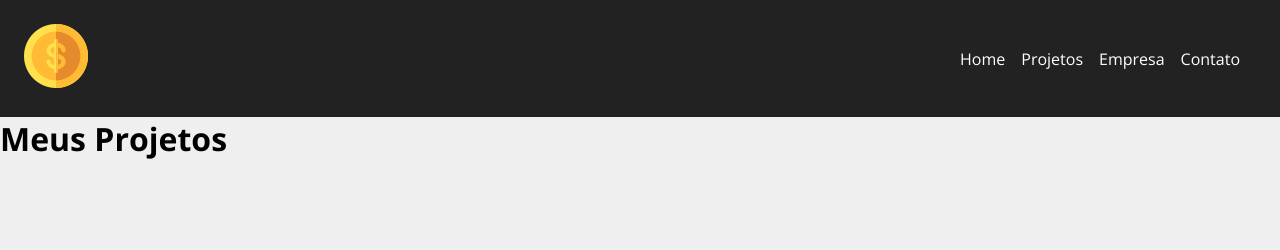
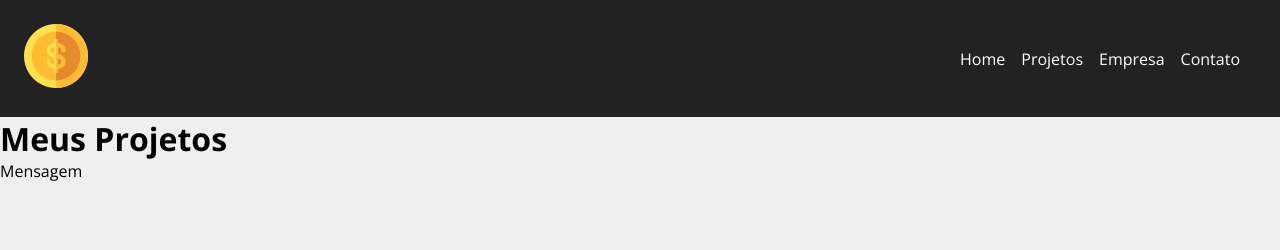
Before and after one commit to RusthenRonald/Projeto-React, a React (Create React App) app in the folder new-project/: page /projects in a window 1280 px wide. Shown: the top 250 px of the page. Built offline with nearby package versions, Linux system fonts and the light colour scheme; the HTML template or start-up script is replaced by a standard one; a web font is replaced by a local one.

Commit message:
importando mensagem no project

```diff
--- a/new-project/src/components/Layout/Message.js
+++ b/new-project/src/components/Layout/Message.js
@@ -1,4 +1,6 @@
 import styles from './Message.module.css'
-function Message(){
-    return()
+function Message({type, msg}){
+    return(
+        <p>Mensagem</p>
+    )
 } export default Message
--- a/new-project/src/components/pages/Projects.js
+++ b/new-project/src/components/pages/Projects.js
@@ -1,8 +1,9 @@
+import Message from "../Layout/Message"
 function Projects (){
     return(
         <div>
             <h1>Meus Projetos</h1>
-
+            <Message/>
         </div>
     )
 } export default Projects
```
